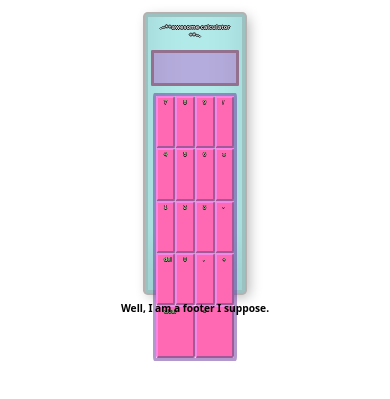
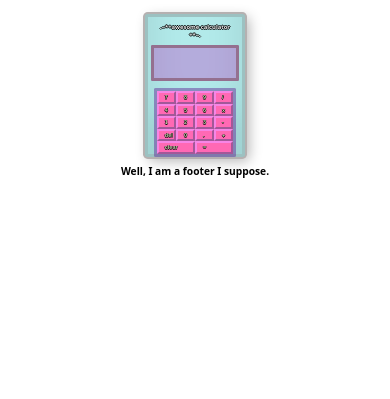
Before and after one commit to Jenziiy/calculator, a website with bundled scripts: page index.html in a window 390 px wide. Shown: the part 63-462 px from the top of the page. Built offline with nearby package versions, Linux system fonts and the light colour scheme.

Commit message:
Fix sizing calculator for small screens

```diff
--- a/css/styles.css
+++ b/css/styles.css
@@ -19,13 +19,13 @@ body {
   flex-flow: column;
   align-items: flex-start;
   max-width: 24vw;
-  max-height: 70vw;
+  max-height: 35vw;
   background-color: rgb(178, 234, 234);
   border-radius: 0.7vw;
 
 }
 .calculator-header {
-margin-bottom: 5%;
+margin-bottom: 0%;
 width: 88%;
 text-align: center;
 text-shadow: -1px 0 black, 0 1px black, 1px 0 black, 0 -1px black;
@@ -64,7 +64,8 @@ h3 {
   flex-flow: column;
   display: flex;
   flex: 0 1 90%;
-  width: 90%;
+  width: 88%;
+  max-height: 80%;
   margin-bottom: 10%;
   margin-top: 7.5%;
 }
@@ -74,6 +75,7 @@ h3 {
   flex: 0 1 auto;
   flex-flow: row wrap;
   max-width: 100%;
+  max-height: 100%;
   border: rgb(102, 51, 153, 0.5) solid;
   border-radius: 2%;
 }
@@ -81,7 +83,7 @@ h3 {
 button {
   display: flex;
   width: 25%;
-  height: 6.2vh;
+  height: 3.2vw;
   flex-grow: 1;
   font-weight: 900;
   padding-right: 0.1rem;
```
